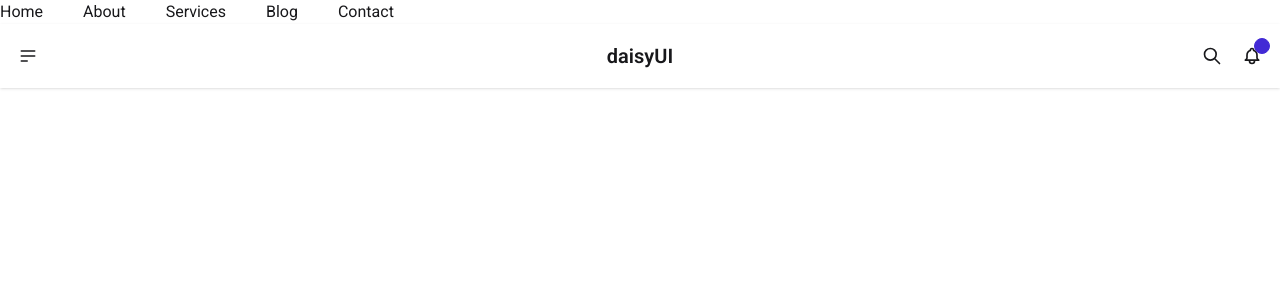
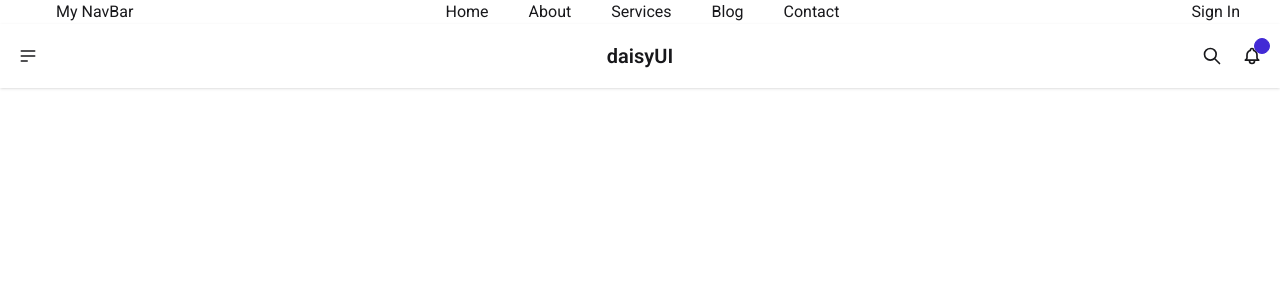
Before and after one commit to shahadat-hossain99/React-Ecosystem, a React (Vite) app: page /contact in a window 1280 px wide. Shown: the top 300 px of the page. Built offline with nearby package versions, Linux system fonts and the light colour scheme.

Commit message:
Toggoling started

```diff
--- a/src/Components/NavBar/NavBar.jsx
+++ b/src/Components/NavBar/NavBar.jsx
@@ -1,5 +1,6 @@
-import React from "react";
+import React, { useState } from "react";
 import Link from "./Link";
+import { Menu, X } from "lucide-react";
 
 const navData = [
   {
@@ -35,13 +36,27 @@ const navData = [
 ];
 
 const NavBar = () => {
+  const [open, setOpen] = useState(false);
+
+  const links = navData.map((route) => (
+    <Link key={route.id} route={route}></Link>
+  ));
+
   return (
-    <nav>
-      <ul className="flex">
-        {navData.map((route) => (
-          <Link key={route.id} route={route}></Link>
-        ))}
-      </ul>
+    <nav className="flex justify-between mx-10">
+      <span className="flex" onClick={() => setOpen(!open)}>
+        {open ? (
+          <X className="md:hidden"></X>
+        ) : (
+          <Menu className="md:hidden"></Menu>
+        )}
+
+        <ul className="flex md:hidden">{links}</ul>
+
+        <h3 className="ml-4">My NavBar</h3>
+      </span>
+
+      <ul className="md:flex hidden">{links}</ul>
 
       {/* <ul className="flex">
         {navData.map((route) => (
@@ -67,6 +82,8 @@ const NavBar = () => {
           <a href="/Contact">Contact</a>
         </li>
       </ul> */}
+
+      <button>Sign In</button>
     </nav>
   );
 };
```
